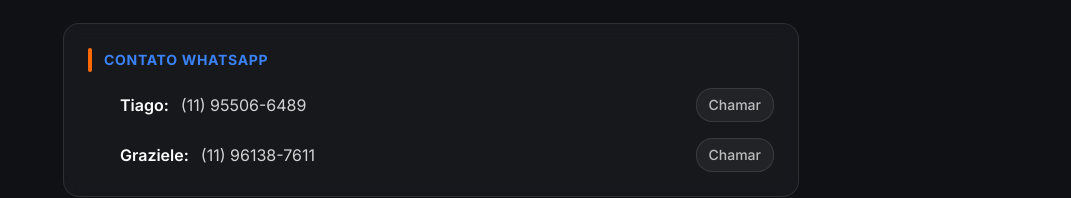
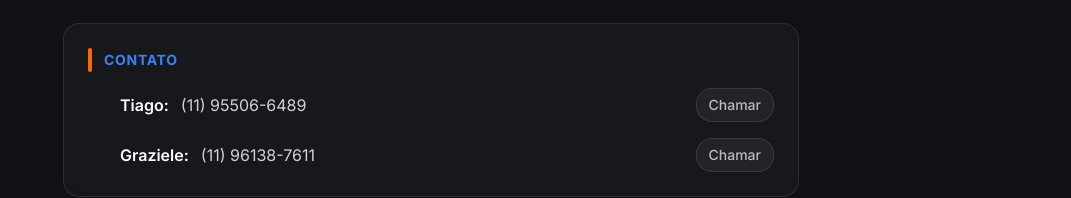
Before and after one commit to tiagoluizpoli/xerox-lp, a React (Vite) app: page / in a window 1280 px wide. Shown: the part 960-1158 px from the top of the page, without its empty margins (209-1280 px from the left). Built offline with nearby package versions, Linux system fonts and the light colour scheme; no server answers; some icons are missing.

Commit message:
refactor: remove Whatsapp word

```diff
--- a/src/App.tsx
+++ b/src/App.tsx
@@ -132,7 +132,7 @@ export default function App() {
 
           {/* Contact Card */}
           <Card>
-            <SectionHeader>CONTATO WHATSAPP</SectionHeader>
+            <SectionHeader>CONTATO</SectionHeader>
             <div className="mt-2 flex flex-col gap-3 md:mt-4 md:gap-4">
               <ListItem
                 icon={<SiWhatsapp color='#25D366' className="h-4 w-4 text-[#3b82f6] md:h-5 md:w-5" />}
```
